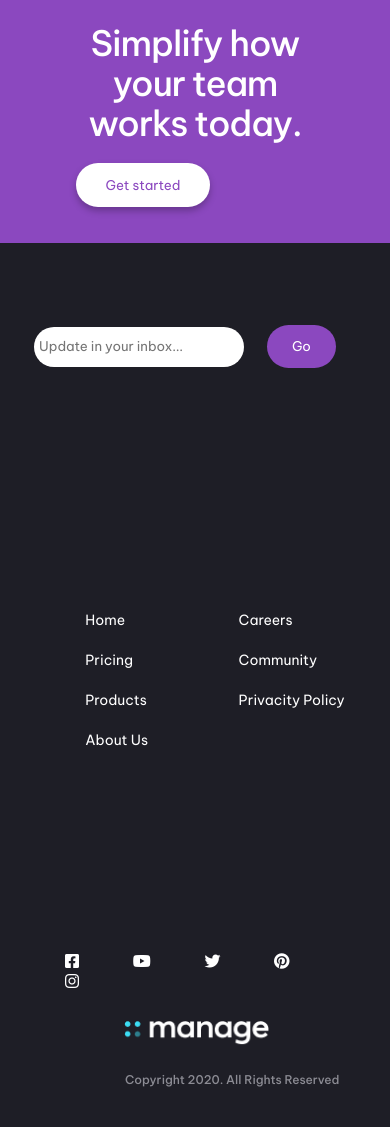
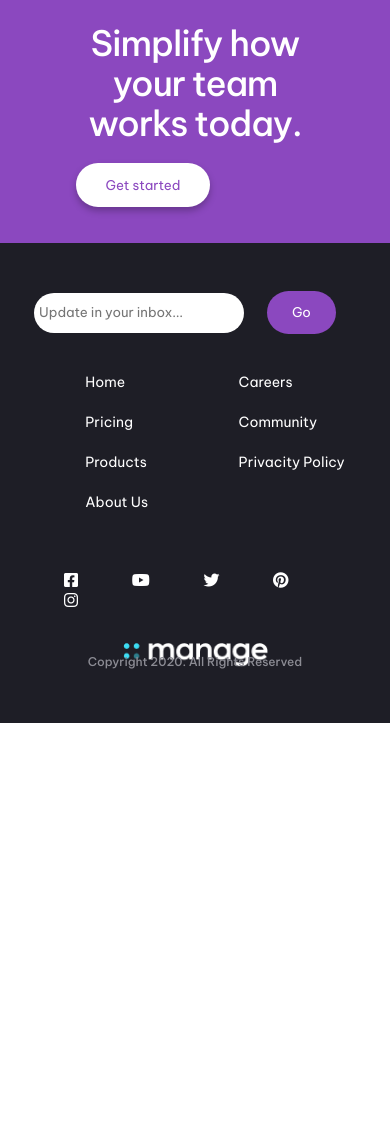
Before and after one commit to mariavil1/ExamenFEMaquetado, a plain HTML site: page root/index.html in a window 390 px wide. Shown: the part 2389-3519 px from the top of the page. After the commit the page ends 3112 px from the top, so only its background shows below. Drawn offline with Linux system fonts and the light colour scheme.

Commit message:
footer sin uso de absolute

```diff
--- a/root/css/style.css
+++ b/root/css/style.css
@@ -436,46 +436,35 @@ input {
 
     footer {
         flex-direction: column-reverse;
-        height: 100vh;
-        position: relative;
     }
 
     .pieUno {
         width: 80vw;
-        height: 2vh;
         flex-direction: column-reverse;
         margin: auto;
-        position: absolute;
-        bottom: 150px;
-        left: 40px;
-
     }
     .problema {
-        position: absolute;
-        top: 60px;
+        position: relative;
+        padding: 4vh;
     }
 
     .iconos {
-        position: absolute;
-        top: -10px;
+        position: relative;
+        top: 0px;
+        padding-top: 4vh;
     }
 
     i {
         padding: 0px 25px;
     }
 
-    .listaMobile {
-        height: 2vh;
-
-    }
-
     .pieTres {
-        height: 2vh;
+        height: 10vh;
     }
 
     .pieTres p {
-        position: absolute;
-        bottom: -15px;
-        left: 125px;
+        line-height: initial;
+        position: relative;
+        top: 33vh;
     }
 }
```
